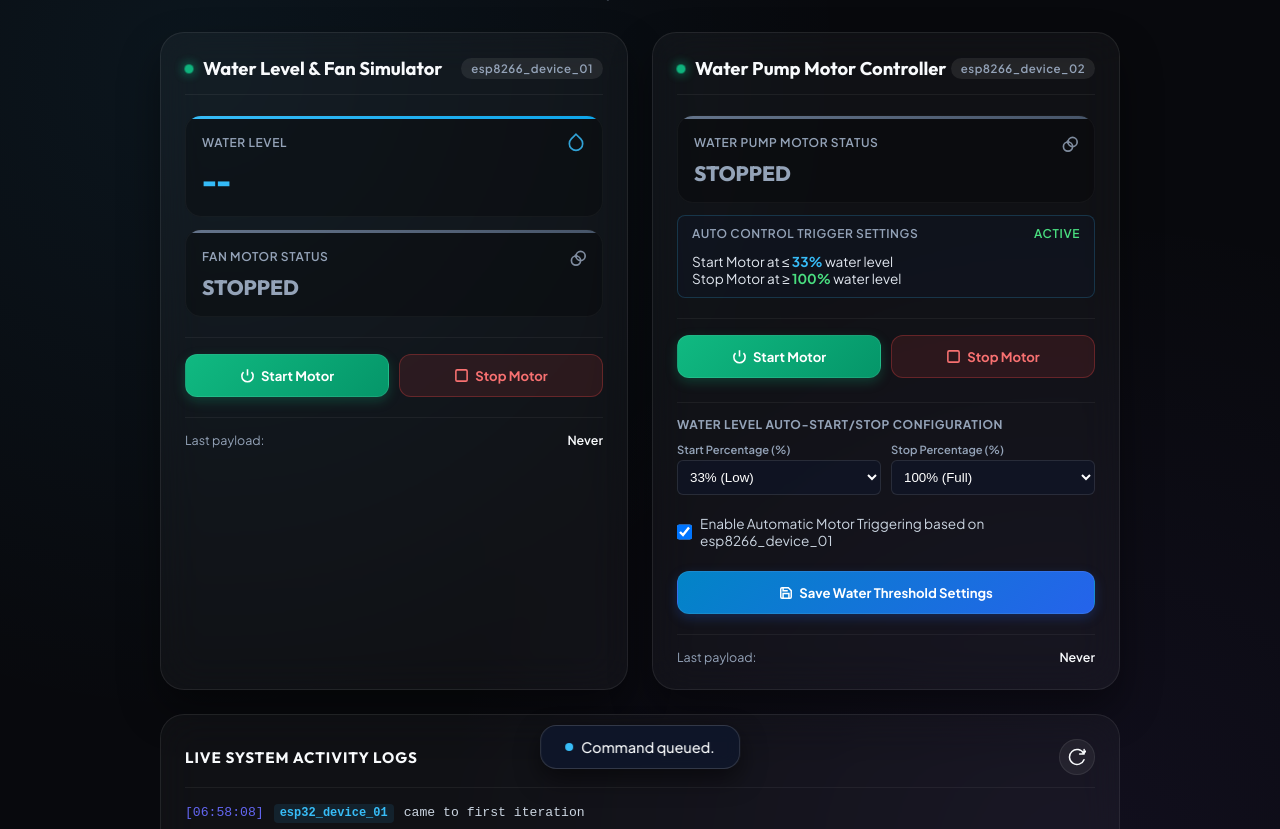
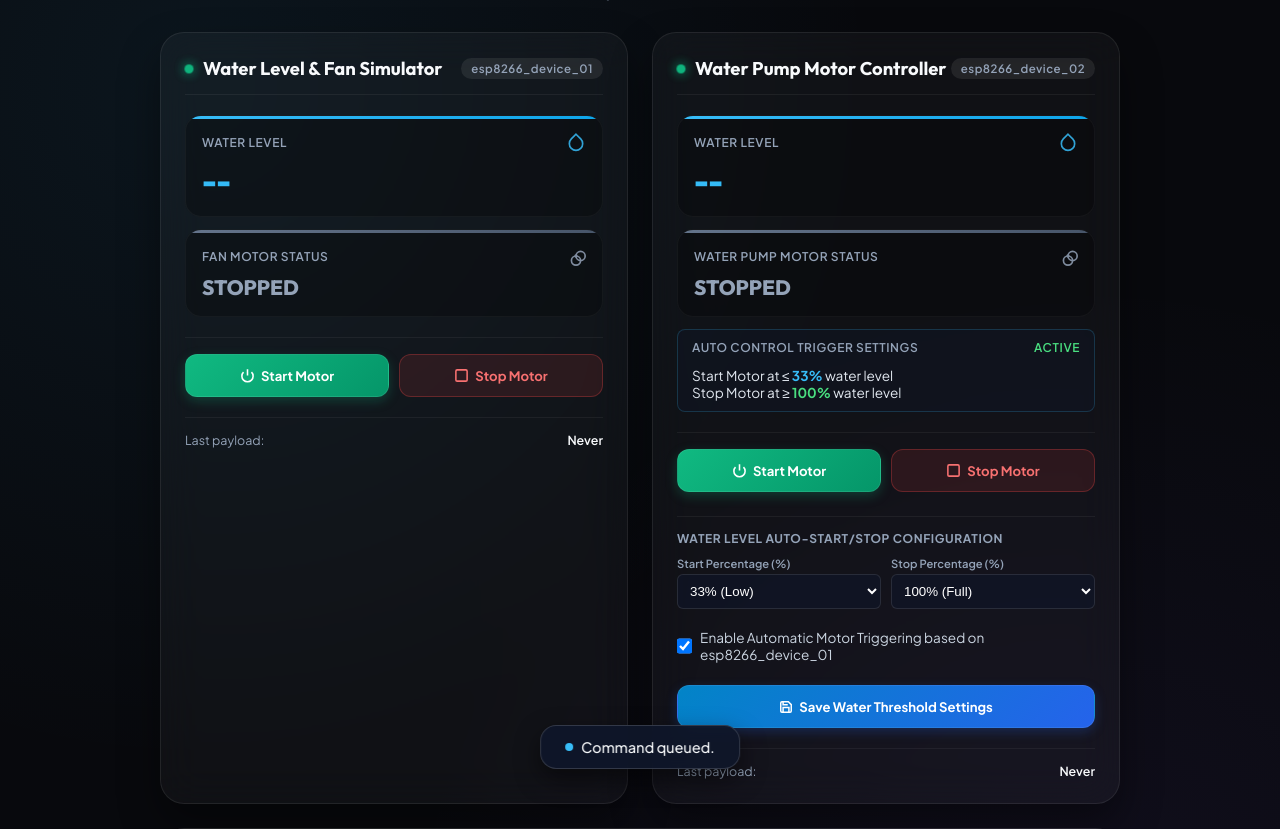
Before and after one commit to premkumarp94/premkumarp94-django_esp32, a Django app: page /api/status/ in a window 1280 px wide. Shown: the part 107-936 px from the top of the page. Run offline with Django 5.2, Linux system fonts and the light colour scheme; data comes from the database, SQL or seed files in the repository.

Commit message:
DJANGO_ESP32_2026_08_11_00_24_23

```diff
--- a/api/templates/api/status.html
+++ b/api/templates/api/status.html
@@ -638,6 +638,19 @@
             </div>
 
             <div class="readings-container">
+                <!-- Water Level -->
+                <div class="reading-box water-level full-width">
+                    <div class="reading-label">
+                        <span>Water Level</span>
+                        <svg class="reading-icon" viewBox="0 0 24 24" fill="none" stroke="#38bdf8" stroke-width="2">
+                            <path d="M12 2.69l5.66 5.66a8 8 0 1 1-11.31 0z"></path>
+                        </svg>
+                    </div>
+                    <div class="reading-val" id="water-esp8266_device_02">
+                        {% if device_02.water_level != None %}{{ device_02.water_level|floatformat:0 }}%{% else %}--{% endif %}
+                    </div>
+                </div>
+
                 <!-- Motor State Box -->
                 <div class="reading-box full-width motor-state {% if device_02.motor_status == 'started' %}running{% endif %}" id="motor-box-esp8266_device_02">
                     <div class="reading-label">
@@ -886,10 +899,14 @@
                     // Update esp8266_device_02
                     const dev2 = data.devices['esp8266_device_02'];
                     if (dev2) {
+                        const waterEl2 = document.getElementById('water-esp8266_device_02');
                         const motorBox2 = document.getElementById('motor-box-esp8266_device_02');
                         const motorVal2 = document.getElementById('motor-val-esp8266_device_02');
                         const timeEl2 = document.getElementById('time-esp8266_device_02');
 
+                        if (waterEl2 && dev2.water_level !== null && dev2.water_level !== undefined) {
+                            waterEl2.textContent = Math.round(dev2.water_level) + '%';
+                        }
                         if (timeEl2) timeEl2.textContent = dev2.timestamp || 'Never';
 
                         if (motorBox2 && motorVal2) {
--- a/api/views/command.py
+++ b/api/views/command.py
@@ -29,6 +29,9 @@ def send_command(request):
                     message=f"Water level thresholds updated: Start at <= {start_val:.0f}%, Stop at >= {stop_val:.0f}% (Auto Mode: {'ON' if auto_mode else 'OFF'})"
                 )
 
+                # Queue command for ESP8266 motor device so it receives new settings
+                DeviceCommand.objects.create(device_id=device_id, command=command)
+
                 return JsonResponse({
                     "status": "success",
                     "message": f"Thresholds saved: Start <= {start_val:.0f}%, Stop >= {stop_val:.0f}%.",
```
Also changed, not shown: api/views/telemetry.py (+20 -2 lines), 3 other files.
